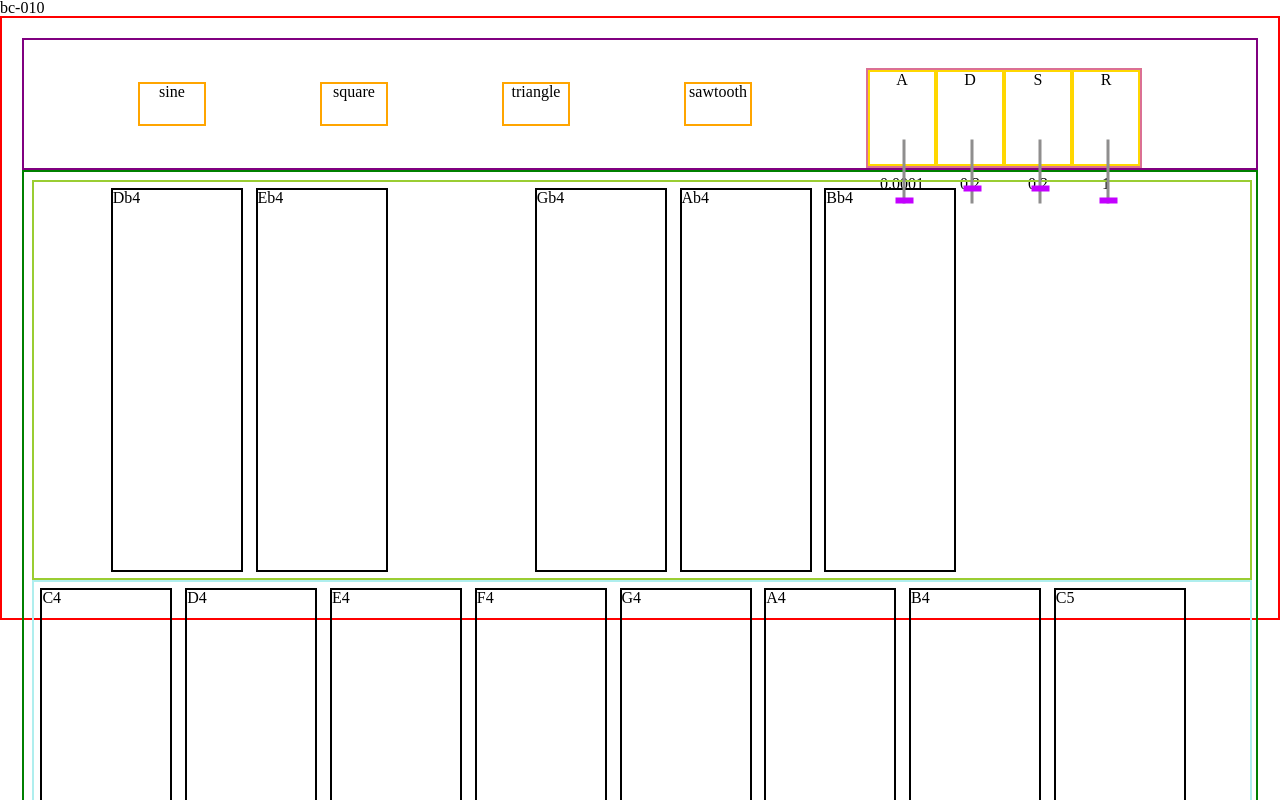
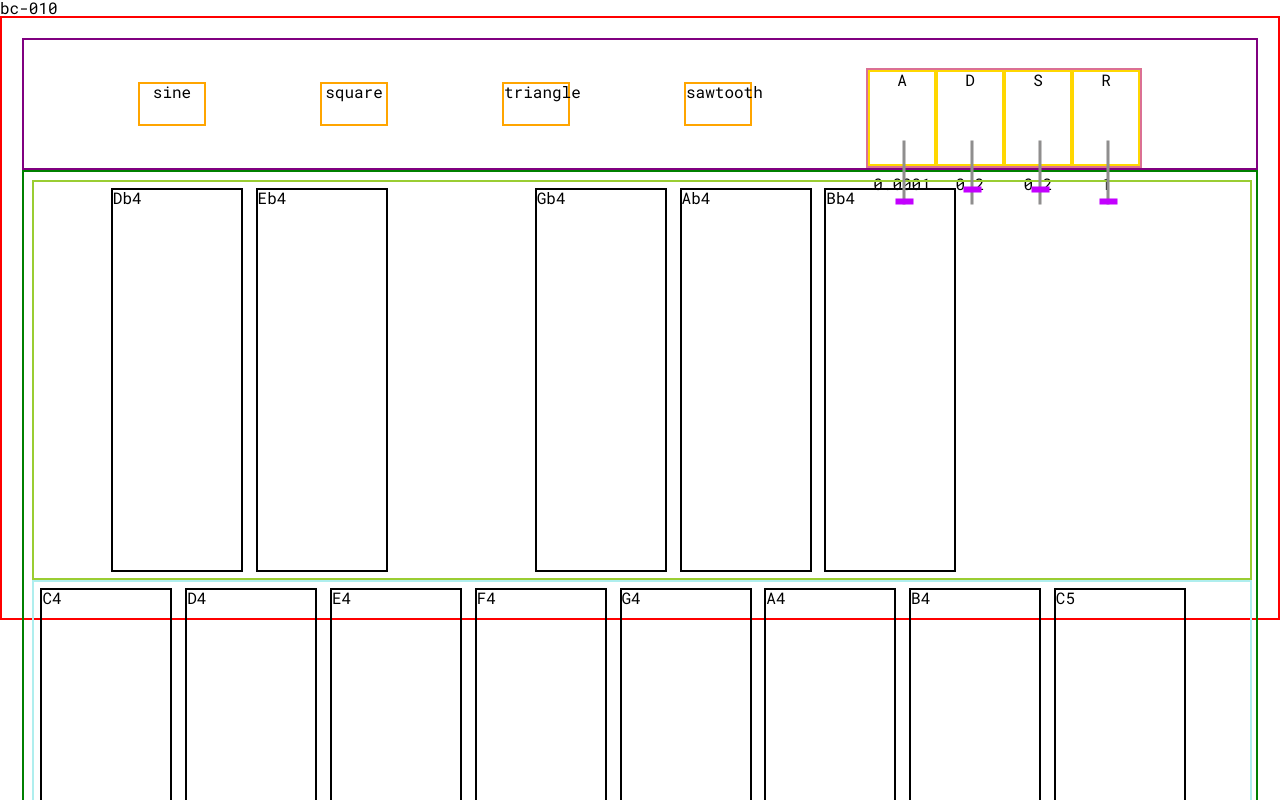
Before and after one commit to bcimbali/bc-010, a React (Create React App) app: page / in a window 1280 px wide. Shown: the top 800 px of the page. Built offline with nearby package versions, Linux system fonts and the light colour scheme.

Commit message:
monospace font

```diff
--- a/public/index.html
+++ b/public/index.html
@@ -8,6 +8,7 @@
       manifest.json provides metadata used when your web app is added to the
       homescreen on Android. See https://developers.google.com/web/fundamentals/engage-and-retain/web-app-manifest/
     -->
+    <link href="https://fonts.googleapis.com/css?family=Roboto+Mono" rel="stylesheet">
     <link rel="manifest" href="%PUBLIC_URL%/manifest.json">
     <link rel="shortcut icon" href="%PUBLIC_URL%/favicon.ico">
     <!--
--- a/src/App.css
+++ b/src/App.css
@@ -1,5 +1,6 @@
 body {
   box-sizing:border-box;
+  font-family: 'Roboto Mono', monospace;
   width: 100%;
 }
 
```
